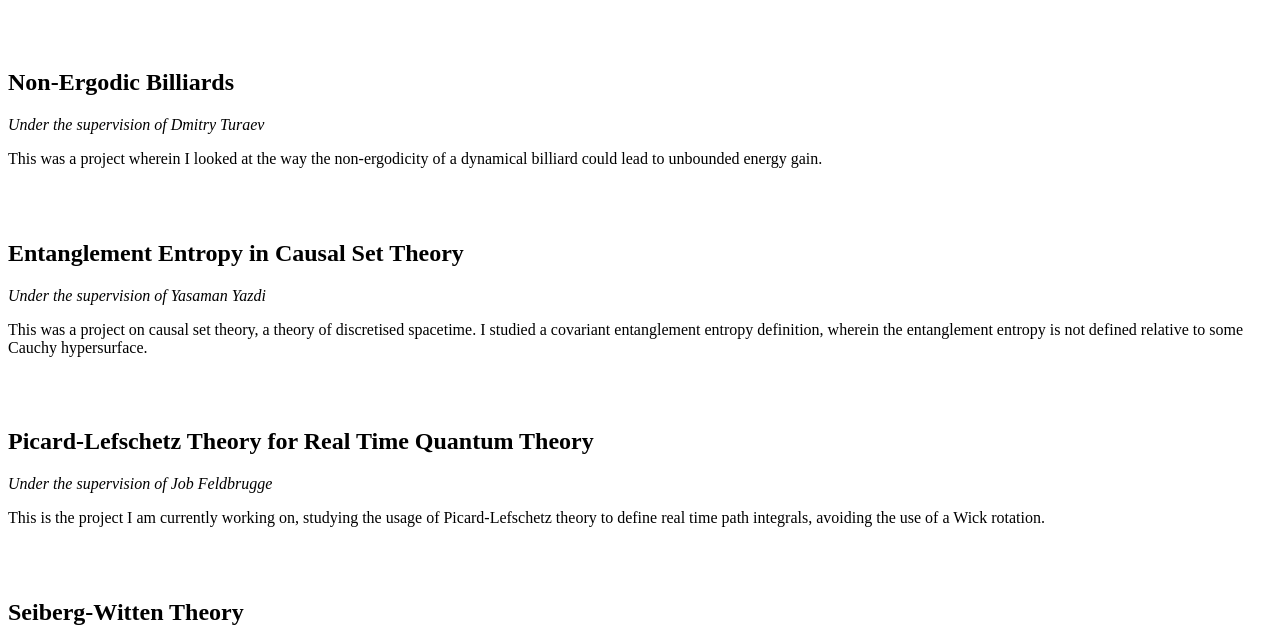
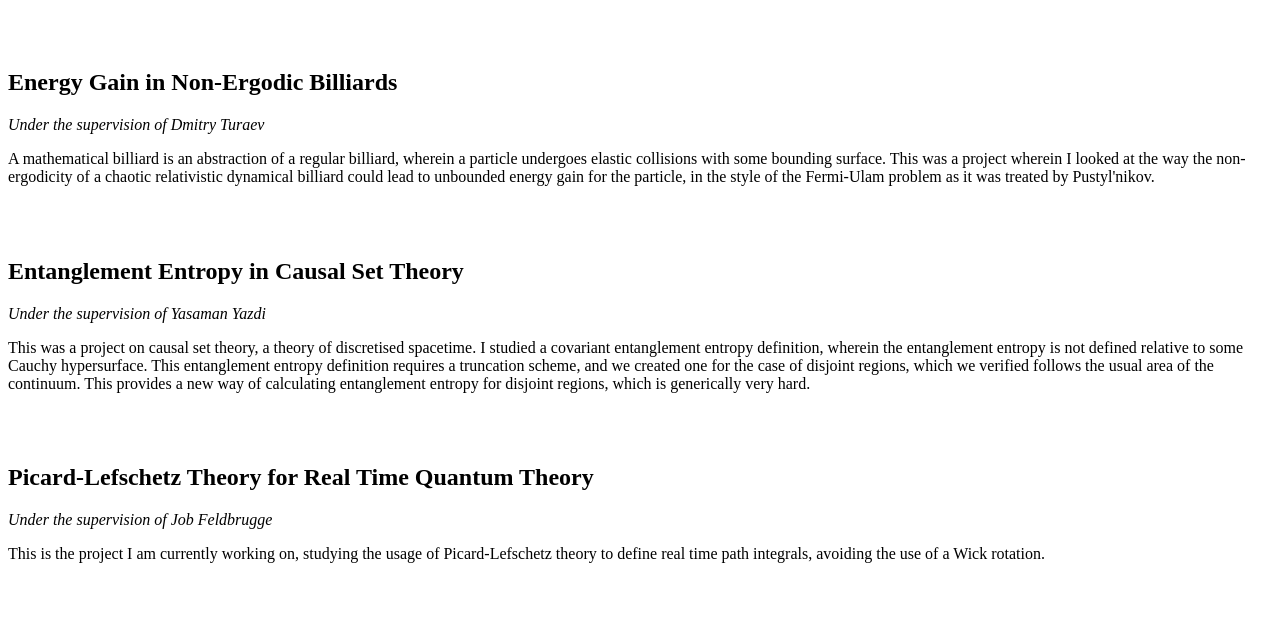
Before and after one commit to jylj99/jylj99.github.io, a plain HTML site: page research.html in a window 1280 px wide. Shown: the part 155-787 px from the top of the page. Drawn offline with Linux system fonts and the light colour scheme.

Commit message:
Updated research descriptions

```diff
--- a/research.html
+++ b/research.html
@@ -53,15 +53,15 @@ li a:hover:not(.active) {
 <br />
 <br />
 
-<h2>Non-Ergodic Billiards</h2>
+<h2>Energy Gain in Non-Ergodic Billiards</h2>
 <p><em>Under the supervision of Dmitry Turaev</em></p>
-<p>This was a project wherein I looked at the way the non-ergodicity of a dynamical billiard could lead to unbounded energy gain.</p>
+<p>A mathematical billiard is an abstraction of a regular billiard, wherein a particle undergoes elastic collisions with some bounding surface. This was a project wherein I looked at the way the non-ergodicity of a chaotic relativistic dynamical billiard could lead to unbounded energy gain for the particle, in the style of the Fermi-Ulam problem as it was treated by Pustyl'nikov.</p>
 <br />
 <br />
 
 <h2>Entanglement Entropy in Causal Set Theory</h2>
 <p><em>Under the supervision of Yasaman Yazdi</em></p>
-<p>This was a project on causal set theory, a theory of discretised spacetime. I studied a covariant entanglement entropy definition, wherein the entanglement entropy is not defined relative to some Cauchy hypersurface.</p>
+<p>This was a project on causal set theory, a theory of discretised spacetime. I studied a covariant entanglement entropy definition, wherein the entanglement entropy is not defined relative to some Cauchy hypersurface. This entanglement entropy definition requires a truncation scheme, and we created one for the case of disjoint regions, which we verified follows the usual area of the continuum. This provides a new way of calculating entanglement entropy for disjoint regions, which is generically very hard.</p>
 <br />
 <br />
 
```
